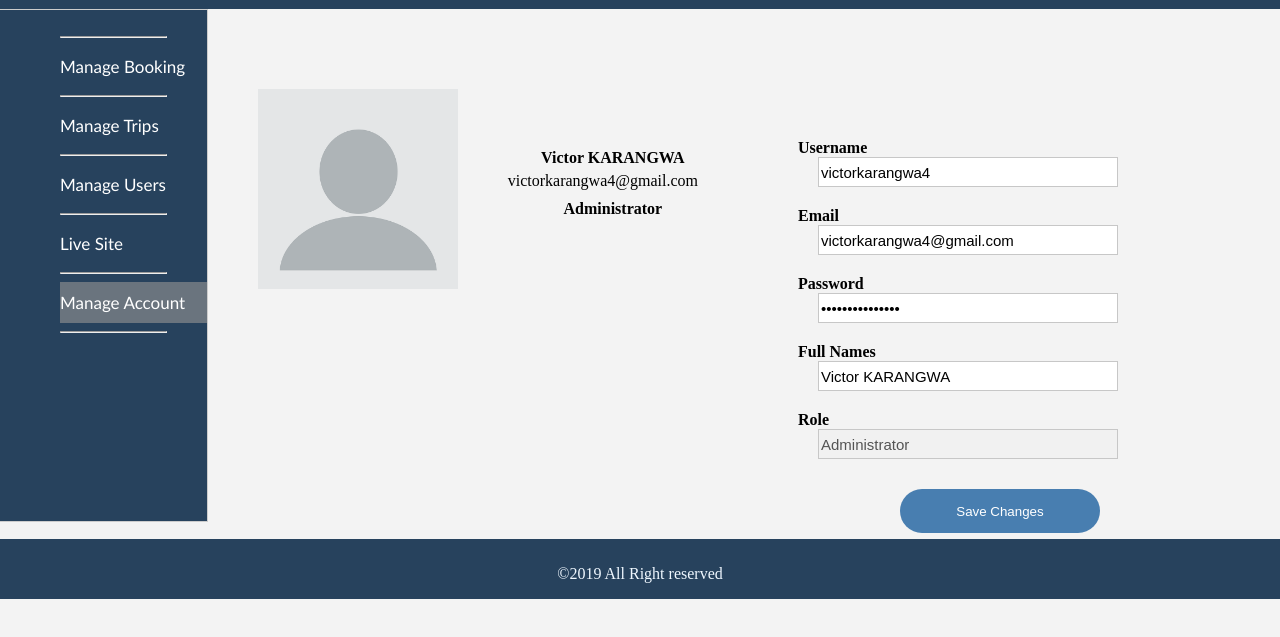
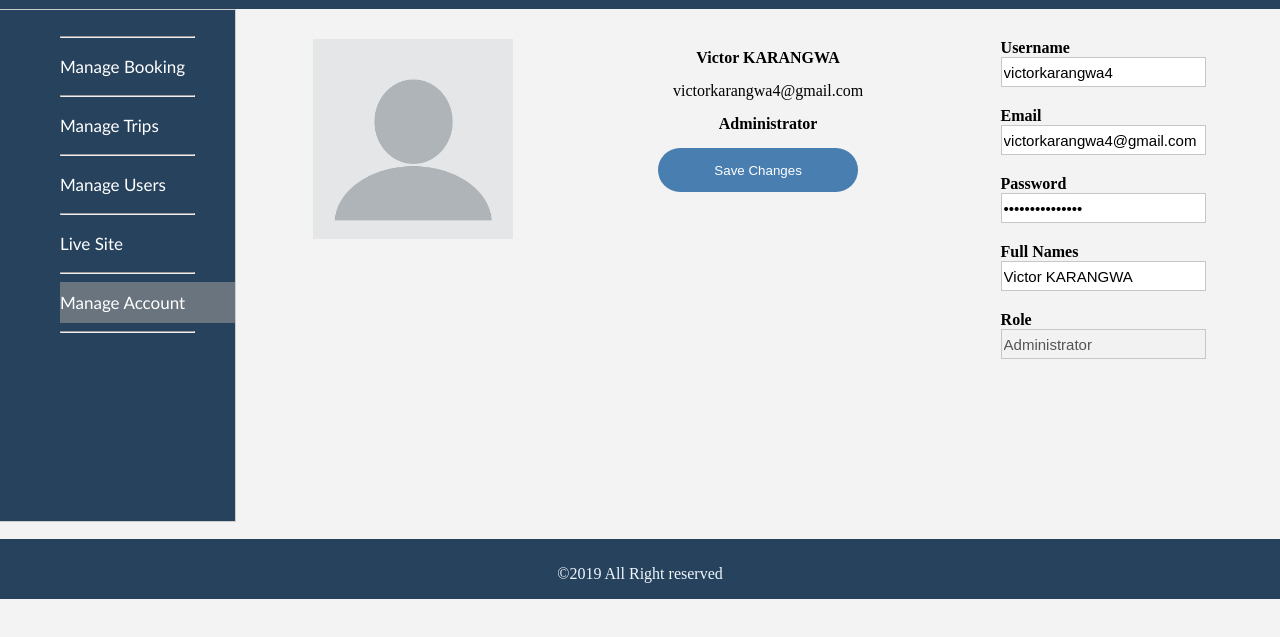
Before and after one commit to victkarangwa/WayFarer, a website: page UI/html/admin/myaccount.html in a window 1280 px wide. Shown: the part 57-694 px from the top of the page. Drawn offline with Linux system fonts and the light colour scheme.

Commit message:
UI Refactor

```diff
--- a/UI/css/styles.css
+++ b/UI/css/styles.css
@@ -337,8 +337,13 @@ box-shadow: 8px 8px 8px 8px rgba(0,0,0,0.2),0 6px 20px 0 rgba(0,0,0,0.19);
 .container-center{
   display: flex;
   justify-content: center;
+
 }
-
+.grid {
+  display: grid;
+  grid-template-columns: repeat(3, 1fr);
+  grid-gap: 100px;
+}
 .search-input-container{
   background-color:white;
     position:relative;
@@ -552,13 +557,11 @@ padding: 0 10px;
 .container-row{
 display: flex;
 flex-direction: row;
-margin: 50px ;
 text-align: center;
 }
 .container-column{
   display: flex;
   flex-direction: column;
-  margin: 50px ;
   text-align: center;
   }
 .trip-table th{
@@ -592,7 +595,6 @@ border-radius: 5px;
 }
 .most-title{
   text-align: center;
-  padding: 5px;
   font-family: 'Gill Sans', 'Gill Sans MT', Calibri, 'Trebuchet MS', sans-serif;
   color: #487eb0;
 }
@@ -642,21 +644,21 @@ text-align: center;
 
   }
   .trip-list{
-    display:inline-block;
     height: 500px;
     margin-top: 30px;
-    justify-content: center;
     width: 100%;
   }
   .all-trips{
     display: flex;
     flex-direction: row;
     margin: 0 auto;
+
   }
   @media screen and (max-width: 900px) {
     .centered-form{
       width: 300px;
       padding: 20px;}
+
   }
   /* The Modal (background) */
 .modal {
@@ -819,7 +821,7 @@ text-align: center;
  .custom-body{
    overflow: auto;
    width: 100%;
-   background-image: url(../img/bus1.jpg);
+   background-image: url(../img/bus2.jpg);
    background-repeat: no-repeat;
    background-size: cover;
    height: 50%;
@@ -904,7 +906,7 @@ text-align: center;
   .modal-buttons{ margin-left: 50px;}
   .trip-input{
 
-    width:300px;
+    width:wrap;
     height:30px;
     border: 1px solid #c7c7c7;
     margin:0px 20px 20px 20px;
@@ -921,7 +923,7 @@ text-align: center;
     text-align: left;
     display: block;
     font-weight: bold;
-
+    margin-left: 20px;
   }
   .custom-form{
     border-radius: 5px;
@@ -1064,6 +1066,9 @@ text-align: center;
  #bookinginfo{
   margin:10px;
  }
+ .all-trips{
+   width: 350px;
+ }
  .available_booking { width: 80%;}
  .custom-btn{width:130px; font-size: 11px;}
  .create-trip-modal{width: 320px; margin-bottom: 20px;}
--- a/UI/html/admin/myaccount.html
+++ b/UI/html/admin/myaccount.html
@@ -52,7 +52,7 @@
                         <a href="../../index.html">Logout</a>
                       </div>
 
-                      <div class="all-trips">
+
                    <div class="admin-panel">
                             <nav class="admin-nav-menu">
 
@@ -75,16 +75,21 @@
 
 
                    </div>
+               <div class="container-center">
+                   <div class="all-trips">
+               <div class="trip-list">
+                    <div class="container-row">
+                      <div class="grid">
+                      <div>
+                          <img class="user-photo" src="../../img/avatar.png"/>
+                      </div>
 
-
-               <div class="trip-list">
-                <div class="user-account">
-
-                    <div class="container-row">
-                 <img class="user-photo" src="../../img/avatar.png"/>
                  <div class="container-column">
                  <b><label class="custom-label" id="user-names" for="names">Victor KARANGWA</label></b>
-                 <label id="user-email" for="email">victorkarangwa4@gmail.com</label><b><label class="custom-label" id="user-prevelege" for="previlege">Administrator</label></b>
+                 <label class="custom-label" id="user-email" for="email">victorkarangwa4@gmail.com</label><b><label class="custom-label" id="user-prevelege" for="previlege">Administrator</label></b>
+                 <div class="container-center">
+                    <input type="button" class="custom-btn" value="Save Changes"onclick="adminSaveChanges()"/>
+                        </div>
                 </div>
                 <div class="container-column">
                     <label class="custom-label-admin">Username</label>
@@ -98,29 +103,20 @@
                                       <label class="custom-label-admin">Role</label>
                                             <input type="text" title="You can't change it yourself" value="Administrator" disabled class="trip-input" id="user-role">
 
-                                                    <div class="search-btn-container">
-                                                            <input type="button" class="custom-btn" value="Save Changes"onclick="adminSaveChanges()"/>
-                                                                </div>
+
 
 
                 </div>
                     </div>
 
 
-            </div>
-
-
-
-
-
-
              <!-- View a Specific trip -->
-
+                    </div>
             </div>
             <!-- ############################### -->
 
             </div>
-
+          </div>
 
                   <!-- ################################ -->
                   <!-- Dialog Box -->
```
Also changed, not shown: UI/html/admin/manage-trips.html (+5 -1 lines), UI/html/admin/manage-users.html (+9 -7 lines), UI/html/admin/manage_booking.html (+4 -2 lines), UI/html/view_trips.html (+1 -1 lines), package.json (+4 -4 lines), UI/img/about-calendar.jpg, UI/img/bus-circle.jpg, UI/img/bus1.jpg, UI/img/formBG.png, UI/img/trip-circle.jpg.
